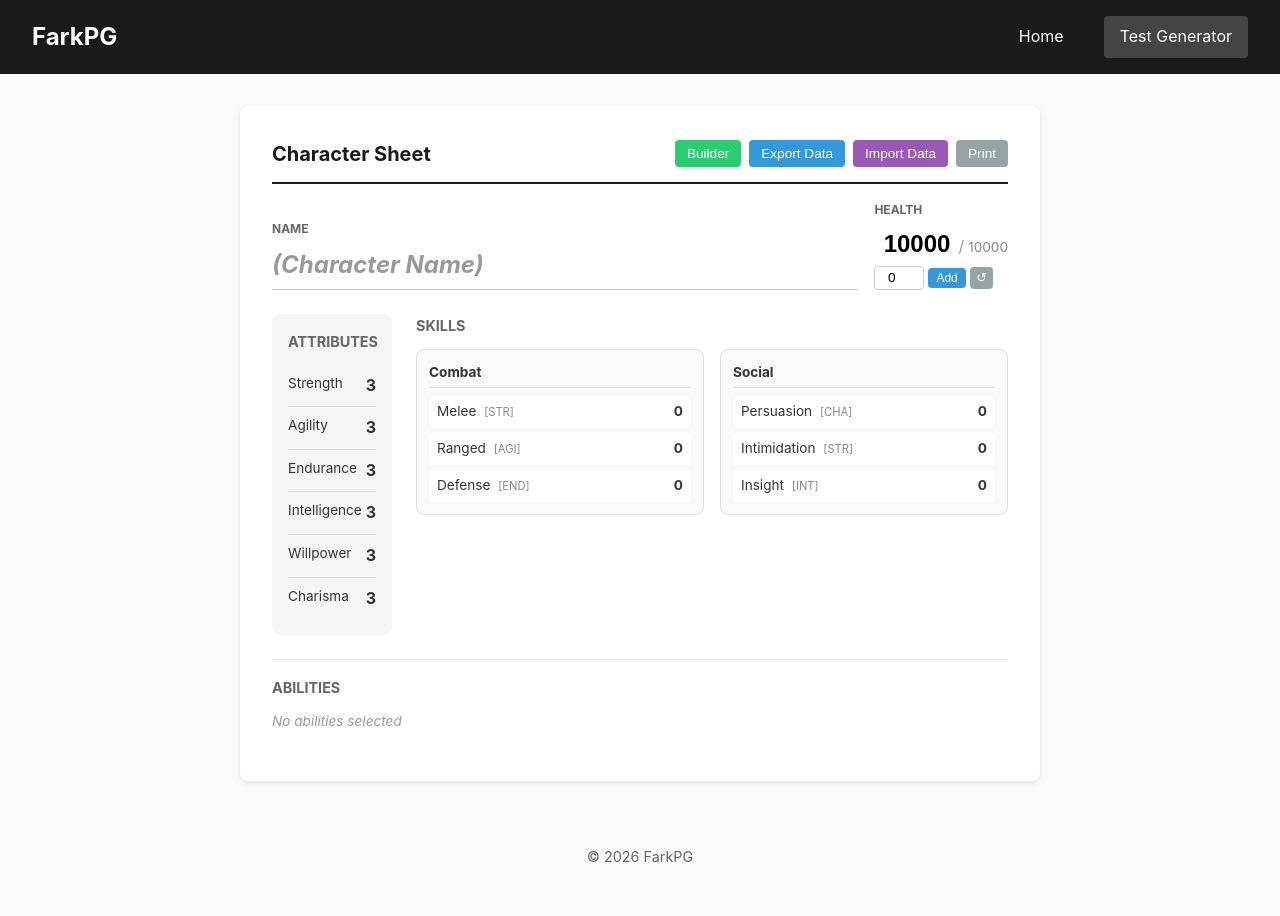
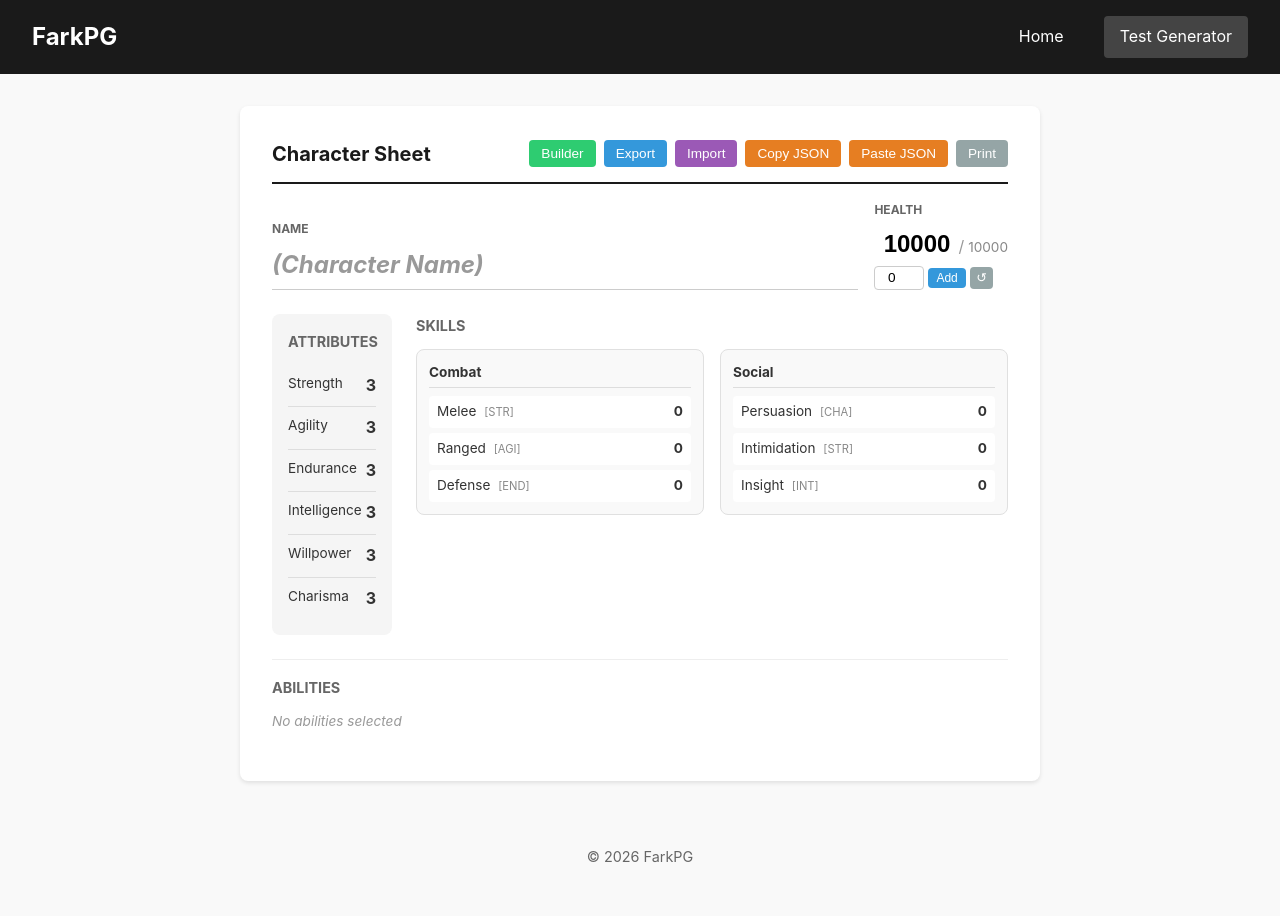
Before and after one commit to Tojikan/FarkPG, a Jekyll site: the page built from docs/testgen.markdown, in a window 1280 px wide. Built offline with Jekyll 4.4.1, drawn with Linux system fonts in a browser that asks for light colours; some of the changed lines change nothing that is shown.

Commit message:
Add copy/paste, fix attributes, done button

```diff
--- a/docs/assets/js/character-builder.js
+++ b/docs/assets/js/character-builder.js
@@ -8,13 +8,14 @@
   let builderMode = false;
 
   // DOM Elements
-  let sheetContainer, builderModal, builderContent;
+  let sheetContainer, builderModal, builderContent, pasteModal;
 
   // Initialize
   function init() {
     sheetContainer = document.getElementById('character-sheet');
     builderModal = document.getElementById('builder-modal');
     builderContent = document.getElementById('builder-content');
+    pasteModal = document.getElementById('paste-modal');
 
     // Load default theme
     if (window.Themes && window.Themes.Basic) {
@@ -25,8 +26,13 @@
     document.getElementById('open-builder').addEventListener('click', openBuilder);
     document.getElementById('close-builder').addEventListener('click', closeBuilder);
     document.getElementById('export-btn').addEventListener('click', exportCharacter);
+    document.getElementById('copy-btn').addEventListener('click', copyToClipboard);
     document.getElementById('import-btn').addEventListener('click', () => document.getElementById('import-file').click());
     document.getElementById('import-file').addEventListener('change', importCharacter);
+    document.getElementById('paste-btn').addEventListener('click', openPasteModal);
+    document.getElementById('close-paste').addEventListener('click', closePasteModal);
+    document.getElementById('paste-cancel').addEventListener('click', closePasteModal);
+    document.getElementById('paste-confirm').addEventListener('click', confirmPaste);
     document.getElementById('print-btn').addEventListener('click', printSheet);
 
     // Close modal on click outside or Escape key
@@ -35,9 +41,18 @@
         closeBuilder();
       }
     });
+    pasteModal.addEventListener('click', function(e) {
+      if (e.target === pasteModal) {
+        closePasteModal();
+      }
+    });
     document.addEventListener('keydown', function(e) {
-      if (e.key === 'Escape' && builderMode) {
-        closeBuilder();
+      if (e.key === 'Escape') {
+        if (pasteModal.classList.contains('open')) {
+          closePasteModal();
+        } else if (builderMode) {
+          closeBuilder();
+        }
       }
     });
 
@@ -88,11 +103,10 @@
   // Calculate spent points
   function getSpentPoints(type, category) {
     if (type === 'attributes') {
-      // Use default as baseline, not min - so starting values don't cost points
+      // Count all allocated attribute points (defaults count as spent)
       let spent = 0;
       currentTheme.attributes.forEach(attr => {
-        const baseline = attr.default || attr.min || 0;
-        spent += Math.max(0, character.attributes[attr.id] - baseline);
+        spent += character.attributes[attr.id];
       });
       return spent;
     } else if (type === 'skills' && category) {
@@ -793,6 +807,79 @@
     URL.revokeObjectURL(url);
   }
 
+  function copyToClipboard() {
+    const data = JSON.stringify(character, null, 2);
+    navigator.clipboard.writeText(data).then(() => {
+      // Brief visual feedback
+      const btn = document.getElementById('copy-btn');
+      const originalText = btn.textContent;
+      btn.textContent = 'Copied!';
+      setTimeout(() => {
+        btn.textContent = originalText;
+      }, 1500);
+    }).catch(err => {
+      console.error('Failed to copy:', err);
+      alert('Failed to copy to clipboard');
+    });
+  }
+
+  function openPasteModal() {
+    document.getElementById('paste-input').value = '';
+    document.getElementById('paste-error').textContent = '';
+    pasteModal.classList.add('open');
+    document.getElementById('paste-input').focus();
+  }
+
+  function closePasteModal() {
+    pasteModal.classList.remove('open');
+  }
+
+  function confirmPaste() {
+    const input = document.getElementById('paste-input').value.trim();
+    const errorEl = document.getElementById('paste-error');
+
+    if (!input) {
+      errorEl.textContent = 'Please paste JSON data.';
+      return;
+    }
+
+    let data;
+    try {
+      data = JSON.parse(input);
+    } catch (err) {
+      errorEl.textContent = 'Invalid JSON format. Please check your input.';
+      return;
+    }
+
+    // Validate structure - check for expected fields
+    if (typeof data !== 'object' || data === null) {
+      errorEl.textContent = 'Invalid format: Expected a character object.';
+      return;
+    }
+
+    // Check for at least some expected character fields
+    const hasValidFields = data.hasOwnProperty('attributes') ||
+                           data.hasOwnProperty('skills') ||
+                           data.hasOwnProperty('abilities') ||
+                           data.hasOwnProperty('name') ||
+                           data.hasOwnProperty('health');
+
+    if (!hasValidFields) {
+      errorEl.textContent = 'Invalid format: Missing character data fields.';
+      return;
+    }
+
+    // Valid - load the character
+    try {
+      character = mergeCharacter(data);
+      closePasteModal();
+      renderSheet();
+      if (builderMode) renderBuilder();
+    } catch (err) {
+      errorEl.textContent = 'Error loading character: ' + err.message;
+    }
+  }
+
   function importCharacter(e) {
     const file = e.target.files[0];
     if (!file) return;
--- a/docs/testgen.markdown
+++ b/docs/testgen.markdown
@@ -34,6 +34,8 @@
   #open-builder { background: #2ecc71; color: white; }
   #export-btn { background: #3498db; color: white; }
   #import-btn { background: #9b59b6; color: white; }
+  #copy-btn { background: #e67e22; color: white; }
+  #paste-btn { background: #e67e22; color: white; }
   #print-btn { background: #95a5a6; color: white; }
   #import-file { display: none; }
 
@@ -315,27 +317,46 @@
     border-radius: 8px;
     padding: 1.5rem;
     max-height: 90vh;
-    overflow-y: auto;
+    display: flex;
+    flex-direction: column;
   }
   .builder-header {
     display: flex;
     justify-content: space-between;
     align-items: center;
-    margin-bottom: 1.5rem;
     padding-bottom: 1rem;
     border-bottom: 2px solid #1a1a1a;
+    flex-shrink: 0;
   }
   .builder-header h2 {
     margin: 0;
     font-size: 1.25rem;
   }
+  #builder-content {
+    flex: 1;
+    overflow-y: auto;
+    padding: 1rem 0;
+  }
+  .builder-footer {
+    padding-top: 1rem;
+    border-top: 2px solid #1a1a1a;
+    display: flex;
+    justify-content: flex-end;
+    flex-shrink: 0;
+    background: white;
+  }
   #close-builder {
-    padding: 0.5rem 1rem;
+    padding: 0.6rem 2rem;
     border: none;
     border-radius: 4px;
     background: #2ecc71;
     color: white;
     cursor: pointer;
+    font-size: 1rem;
+    font-weight: bold;
+  }
+  #close-builder:hover {
+    background: #27ae60;
   }
 
   /* Builder Sections */
@@ -815,6 +836,102 @@
     color: #333;
   }
 
+  /* Paste Modal */
+  .paste-modal {
+    display: none;
+    position: fixed;
+    top: 0;
+    left: 0;
+    right: 0;
+    bottom: 0;
+    background: rgba(0,0,0,0.5);
+    z-index: 1001;
+    padding: 1rem;
+  }
+  .paste-modal.open {
+    display: flex;
+    align-items: center;
+    justify-content: center;
+  }
+  .paste-container {
+    background: white;
+    width: 100%;
+    max-width: 500px;
+    border-radius: 8px;
+    padding: 1.5rem;
+  }
+  .paste-header {
+    display: flex;
+    justify-content: space-between;
+    align-items: center;
+    margin-bottom: 1rem;
+  }
+  .paste-header h2 {
+    margin: 0;
+    font-size: 1.25rem;
+  }
+  #close-paste {
+    background: none;
+    border: none;
+    font-size: 1.5rem;
+    cursor: pointer;
+    color: #666;
+    padding: 0;
+    line-height: 1;
+  }
+  #close-paste:hover {
+    color: #333;
+  }
+  .paste-content {
+    margin-bottom: 1rem;
+  }
+  #paste-input {
+    width: 100%;
+    height: 200px;
+    padding: 0.75rem;
+    border: 1px solid #ccc;
+    border-radius: 4px;
+    font-family: monospace;
+    font-size: 0.85rem;
+    resize: vertical;
+  }
+  #paste-input:focus {
+    outline: none;
+    border-color: #3498db;
+  }
+  .paste-error {
+    color: #e74c3c;
+    font-size: 0.85rem;
+    margin-top: 0.5rem;
+    min-height: 1.2em;
+  }
+  .paste-footer {
+    display: flex;
+    justify-content: flex-end;
+    gap: 0.5rem;
+  }
+  .paste-cancel-btn {
+    padding: 0.5rem 1rem;
+    border: 1px solid #ccc;
+    border-radius: 4px;
+    background: white;
+    cursor: pointer;
+  }
+  .paste-cancel-btn:hover {
+    background: #f5f5f5;
+  }
+  .paste-confirm-btn {
+    padding: 0.5rem 1rem;
+    border: none;
+    border-radius: 4px;
+    background: #2ecc71;
+    color: white;
+    cursor: pointer;
+  }
+  .paste-confirm-btn:hover {
+    background: #27ae60;
+  }
+
   /* Print Styles */
   @media print {
     .page-header,
@@ -921,8 +1038,10 @@
   <h1>Character Sheet</h1>
   <div class="controls">
     <button id="open-builder">Builder</button>
-    <button id="export-btn">Export Data</button>
-    <button id="import-btn">Import Data</button>
+    <button id="export-btn">Export</button>
+    <button id="import-btn">Import</button>
+    <button id="copy-btn">Copy JSON</button>
+    <button id="paste-btn">Paste JSON</button>
     <button id="print-btn">Print</button>
     <input type="file" id="import-file" accept=".json">
   </div>
@@ -936,8 +1055,27 @@
   <div class="builder-container">
     <div class="builder-header">
       <h2>Character Builder</h2>
+    </div>
+    <div id="builder-content"></div>
+    <div class="builder-footer">
       <button id="close-builder">Done</button>
     </div>
-    <div id="builder-content"></div>
   </div>
 </div>
+
+<div id="paste-modal" class="paste-modal">
+  <div class="paste-container">
+    <div class="paste-header">
+      <h2>Paste JSON</h2>
+      <button id="close-paste">&times;</button>
+    </div>
+    <div class="paste-content">
+      <textarea id="paste-input" placeholder="Paste your character JSON here..."></textarea>
+      <div id="paste-error" class="paste-error"></div>
+    </div>
+    <div class="paste-footer">
+      <button id="paste-cancel" class="paste-cancel-btn">Cancel</button>
+      <button id="paste-confirm" class="paste-confirm-btn">Load Character</button>
+    </div>
+  </div>
+</div>
```
